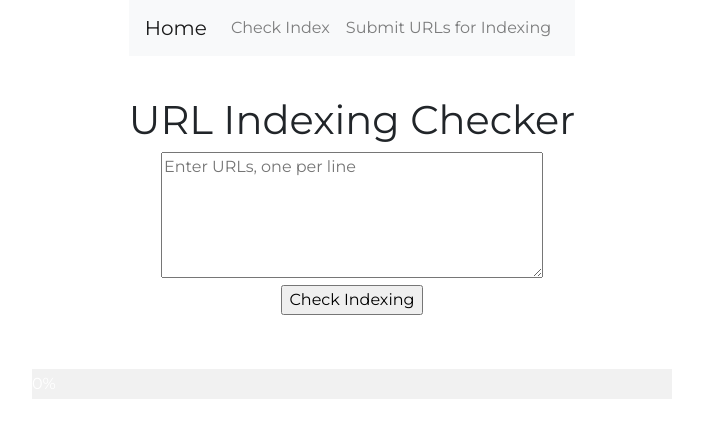
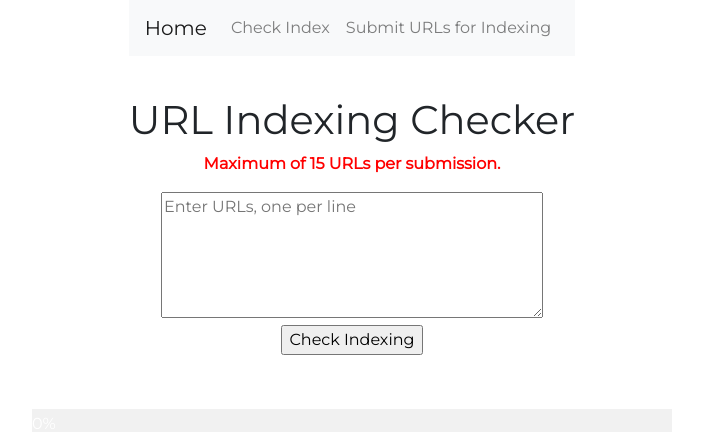
Before and after one commit to aoutar/coherenceSEO, a Flask app: page / in a window 1280 px wide. Shown: the top 432 px of the page, without its empty margins (288-991 px from the left). Run offline with Flask 2, Linux system fonts and the light colour scheme; some libraries are stand-ins or nearby versions.

Commit message:
add a note for 15 URLs

```diff
--- a/templates/index.html
+++ b/templates/index.html
@@ -84,6 +84,7 @@
     <div id="container">
         <h1>URL Indexing Checker</h1>
         <form id="urlForm" method="POST" action="/check">
+            <p style="color: red; font-weight: bold;">Maximum of 15 URLs per submission.</p>
             <textarea name="urls" rows="5" cols="40" placeholder="Enter URLs, one per line"></textarea>
             <br>
             <input type="submit" value="Check Indexing">
```
